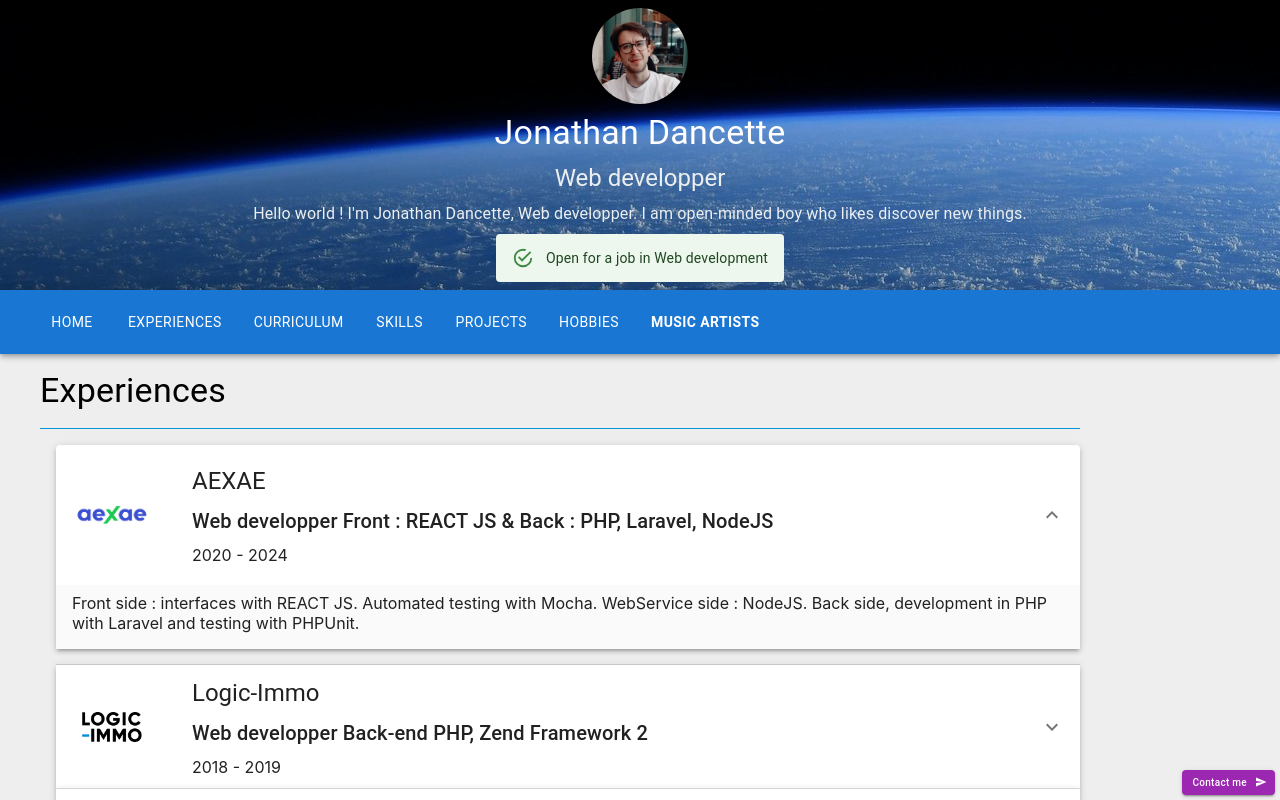
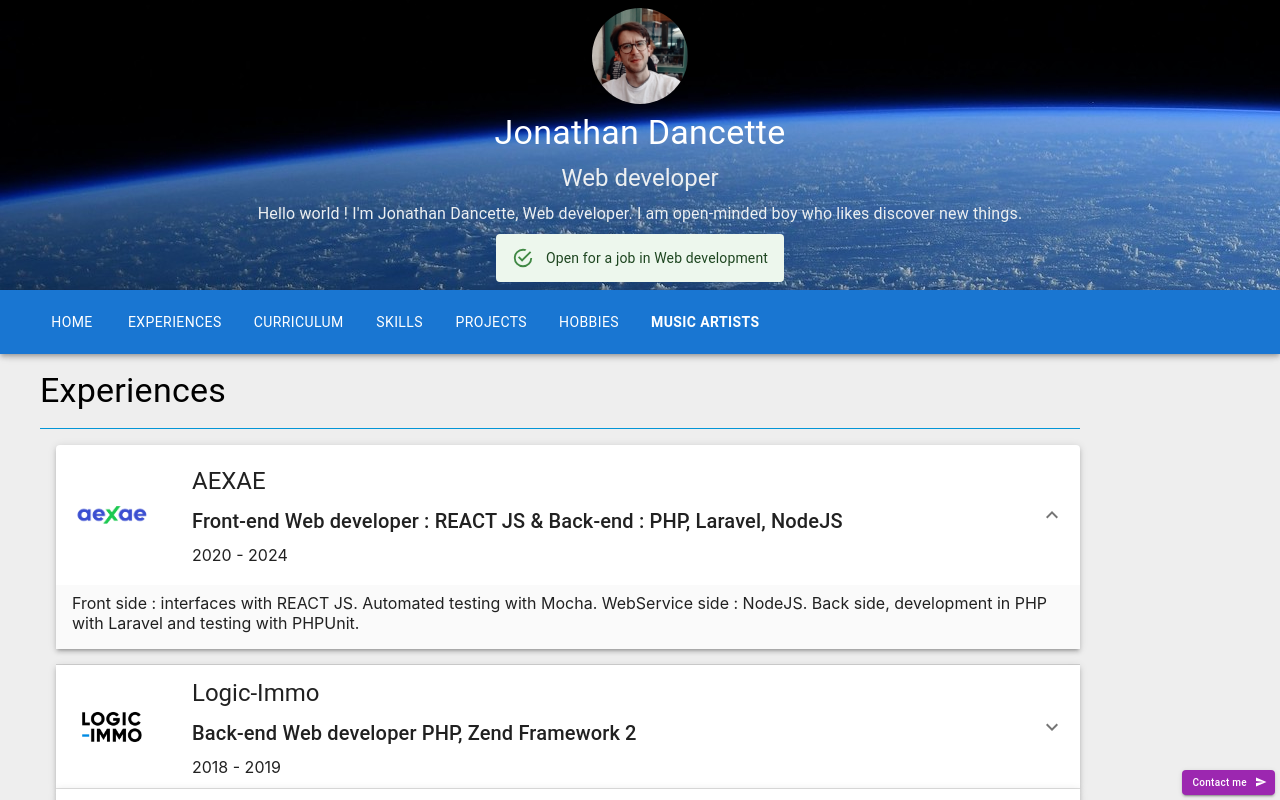
Before and after one commit to MyJooeee/contact-me, a React (Create React App) app: page / in a window 1280 px wide. Shown: the top 800 px of the page. Built offline with nearby package versions, Linux system fonts and the light colour scheme; no server answers.

Commit message:
Spelling fix

```diff
--- a/package.json
+++ b/package.json
@@ -1,6 +1,6 @@
 {
   "name": "contact-me",
-  "version": "1.1.0",
+  "version": "1.1.1",
   "homepage": "https://MyJooeee.github.io/contact-me",
   "private": true,
   "dependencies": {
--- a/src/ContactMe/index.js
+++ b/src/ContactMe/index.js
@@ -214,10 +214,10 @@ const ContactMe = () => {
           Jonathan Dancette
         </Typography>
         <Typography variant="h5" sx={{ color: blueGrey[50] }}>
-          Web developper
+          Web developer
         </Typography>
         <Typography variant="body1" sx={{ color: blueGrey[50], textAlign: 'center' }}>
-          Hello world ! I'm Jonathan Dancette, Web developper. I am open-minded boy who likes discover new things.
+          Hello world ! I'm Jonathan Dancette, Web developer. I am open-minded boy who likes discover new things.
         </Typography>
         <Alert severity="success">Open for a job in Web development</Alert>
       </Stack>
@@ -256,7 +256,7 @@ const ContactMe = () => {
             <AccordionInfos
               id='aexae'
               title='AEXAE'
-              object='Web developper Front : REACT JS & Back : PHP, Laravel, NodeJS'
+              object='Front-end Web developer : REACT JS & Back-end : PHP, Laravel, NodeJS'
               expanded
               logo={Aexae}
               isMobile={isMobile}
@@ -269,13 +269,13 @@ const ContactMe = () => {
             <AccordionInfos
               id='logic-immo'
               title='Logic-Immo'
-              object='Web developper Back-end PHP, Zend Framework 2'
+              object='Back-end Web developer PHP, Zend Framework 2'
               logo={LogicImmo}
               isMobile={isMobile}
               period='2018 - 2019'
               infos='
                   Search Engine Optimization (SEO) of Logic-Immo sites.
-                  Developpment in PHP with Zend Framework 2.
+                  Development in PHP with Zend Framework 2.
                   Units testing.
                   Agile methodology.
                   '
@@ -283,7 +283,7 @@ const ContactMe = () => {
             <AccordionInfos
               id='rci-bank-and-services'
               title='RCI Bank and Services'
-              object='Study contract, Web developper'
+              object='Study contract, Web developer'
               logo={RciBankAndServices}
               isMobile={isMobile}
               period='2013 - 2017'
```
Also changed, not shown: 1 other file (tests, documents, lock files or other folders).
